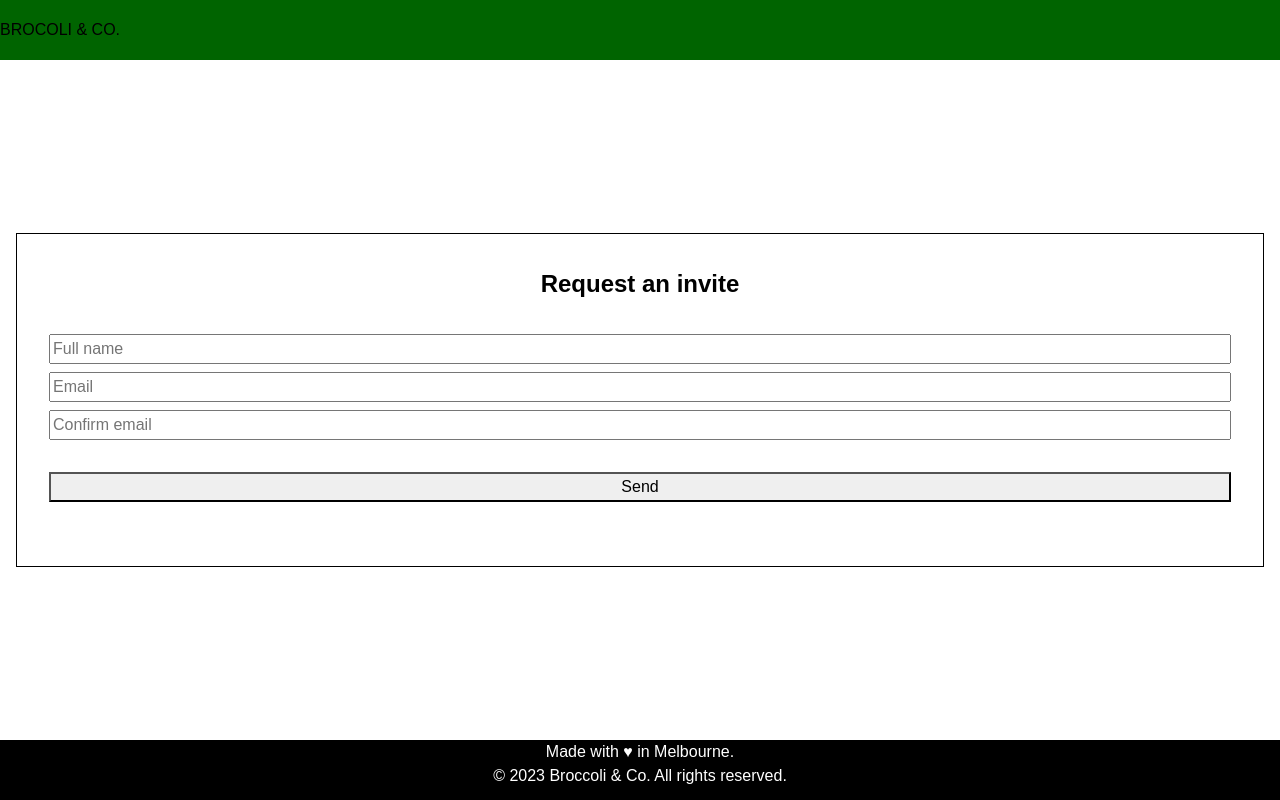
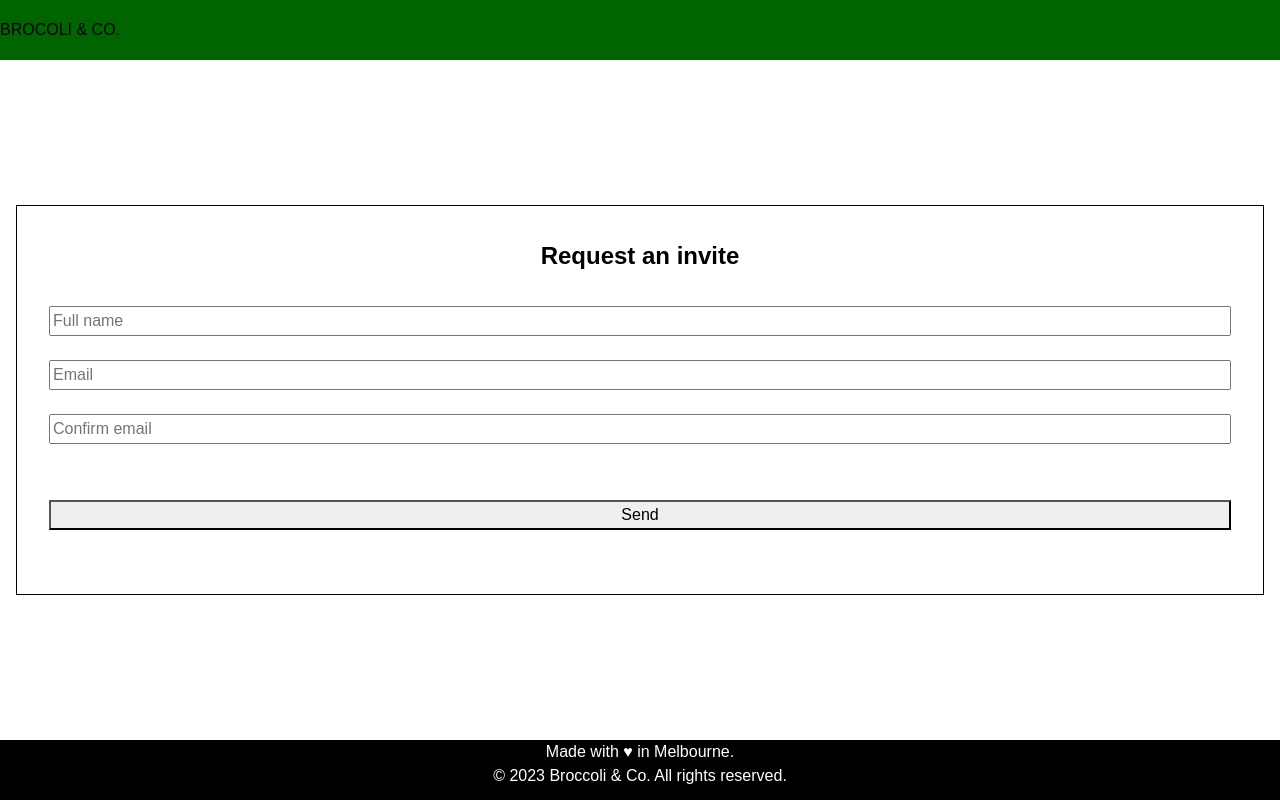
Before and after one commit to nicholascannon/broccoli-landing-page, a React (Vite) app in the folder client/: page / in a window 1280 px wide. Both pictures are taken after a click on the button "Request an invite". Built offline with nearby package versions, Linux system fonts and the light colour scheme.

Commit message:
Add form validation

```diff
--- a/client/src/app/landing/modals/request-invite-modal.module.css
+++ b/client/src/app/landing/modals/request-invite-modal.module.css
@@ -8,14 +8,6 @@
     margin: 2rem 0;
 }
 
-.requestForm > input:not(:first-child) {
-    margin-top: 0.5rem;
-}
-
 .callToAction {
     margin-top: 2rem;
 }
-
-.serverError {
-    color: red;
-}
--- a/client/src/app/landing/modals/request-invite-modal.tsx
+++ b/client/src/app/landing/modals/request-invite-modal.tsx
@@ -4,6 +4,8 @@ import { ModalComponent, useReplaceAndShowModal } from '../../../common/modals/m
 import { InviteSuccessModal } from './invite-success-modal';
 import { CONFIG } from '../../../config';
 import { Button } from '../../../common/components/button';
+import { isMinimumLength, isNotBlank, isValidEmail, mustMatch } from '../../../common/utils/validation';
+import { FormInput } from '../../../common/form/form-input';
 
 import styles from './request-invite-modal.module.css';
 
@@ -11,17 +13,36 @@ export const RequestInviteModal: ModalComponent = () => {
     const replaceAndShowModal = useReplaceAndShowModal();
     const [loading, setLoading] = useState<boolean>(false);
     const [serverError, setServerError] = useState<string | undefined>(undefined);
+    const [formErrors, setFormErrors] = useState<RequestFormErrors>({});
 
-    const onRequestInvite = (name: string, email: string, _confirmEmail: string) => {
+    const validateName = (name: string) => isNotBlank(name) || isMinimumLength(name, MIN_NAME_LENGTH);
+    const validateEmail = (email: string) => isNotBlank(email) || isValidEmail(email);
+    const validateConfirmEmail = (email: string, confirmEmail: string) =>
+        isNotBlank(confirmEmail) || mustMatch(email, confirmEmail, 'email');
+
+    const onRequestInvite = (name: string, email: string, confirmEmail: string) => {
+        const nameError = validateName(name);
+        const emailError = validateEmail(email);
+        const confirmEmailError = validateConfirmEmail(email, confirmEmail);
+
+        setFormErrors({
+            name: nameError,
+            email: emailError,
+            confirmEmail: confirmEmailError,
+        });
+
+        const formHasErrors = [nameError, emailError, confirmEmailError].some((error) => error !== undefined);
+        if (formHasErrors) {
+            return;
+        }
+
         setLoading(true);
-
-        // TODO: validation
-
         fetch(CONFIG.REQUEST_INVITE_ENDPOINT, {
             body: JSON.stringify({ name, email }),
             method: 'POST',
         })
             .then(async (response) => {
+                // TODO: extract error handling process from here
                 if (response.ok === false) {
                     if (response.status === 400) {
                         const data = await response.json();
@@ -39,13 +60,28 @@ export const RequestInviteModal: ModalComponent = () => {
             .finally(() => setLoading(false));
     };
 
-    return <RequestInviteModalView onRequestInvite={onRequestInvite} loading={loading} serverError={serverError} />;
+    return (
+        <RequestInviteModalView
+            loading={loading}
+            serverError={serverError}
+            formErrors={formErrors}
+            onRequestInvite={onRequestInvite}
+        />
+    );
 };
+
+type RequestFormErrors = {
+    name?: string;
+    email?: string;
+    confirmEmail?: string;
+};
+
+const MIN_NAME_LENGTH = 3;
 
 const DEFAULT_ERROR_MESSAGE = 'Unable to request invite. Please try again.';
 
 const RequestInviteModalView = (props: ViewProps) => {
-    const { onRequestInvite, loading, serverError: error } = props;
+    const { onRequestInvite, loading, serverError, formErrors } = props;
 
     const [name, setName] = useState('');
     const [email, setEmail] = useState('');
@@ -61,36 +97,44 @@ const RequestInviteModalView = (props: ViewProps) => {
             <div className={styles.content}>
                 <h2>Request an invite</h2>
 
-                <form className={styles.requestForm} onSubmit={onSubmit}>
-                    <input
+                <form className={styles.requestForm} onSubmit={onSubmit} noValidate>
+                    <FormInput
+                        className={styles.formInput}
                         type="text"
                         name="name"
                         id="name"
                         placeholder="Full name"
+                        value={name}
+                        onChange={(e) => setName(e.target.value.trim())}
                         required
-                        value={name}
-                        onChange={(e) => setName(e.target.value)}
                         readOnly={loading}
+                        error={formErrors?.name}
                     />
-                    <input
+
+                    <FormInput
+                        className={styles.formInput}
                         type="email"
                         name="email"
                         id="email"
                         placeholder="Email"
+                        value={email}
+                        onChange={(e) => setEmail(e.target.value.trim())}
                         required
-                        value={email}
-                        onChange={(e) => setEmail(e.target.value)}
                         readOnly={loading}
+                        error={formErrors?.email}
                     />
-                    <input
+
+                    <FormInput
+                        className={styles.formInput}
                         type="email"
                         name="confirm-email"
                         id="confirm-email"
                         placeholder="Confirm email"
+                        value={confirmEmail}
+                        onChange={(e) => setConfirmEmail(e.target.value.trim())}
                         required
-                        value={confirmEmail}
-                        onChange={(e) => setConfirmEmail(e.target.value)}
                         readOnly={loading}
+                        error={formErrors?.confirmEmail}
                     />
 
                     <Button fullWidth type="submit" className={styles.callToAction} disabled={loading}>
@@ -98,7 +142,7 @@ const RequestInviteModalView = (props: ViewProps) => {
                     </Button>
                 </form>
 
-                {error && <span className={styles.serverError}>{error}</span>}
+                {serverError && <span className={styles.errorMessage}>{serverError}</span>}
             </div>
         </GenericModalView>
     );
@@ -107,5 +151,6 @@ const RequestInviteModalView = (props: ViewProps) => {
 type ViewProps = {
     loading: boolean;
     serverError?: string;
+    formErrors?: RequestFormErrors;
     onRequestInvite: (name: string, email: string, confirmEmail: string) => void;
 };
```
